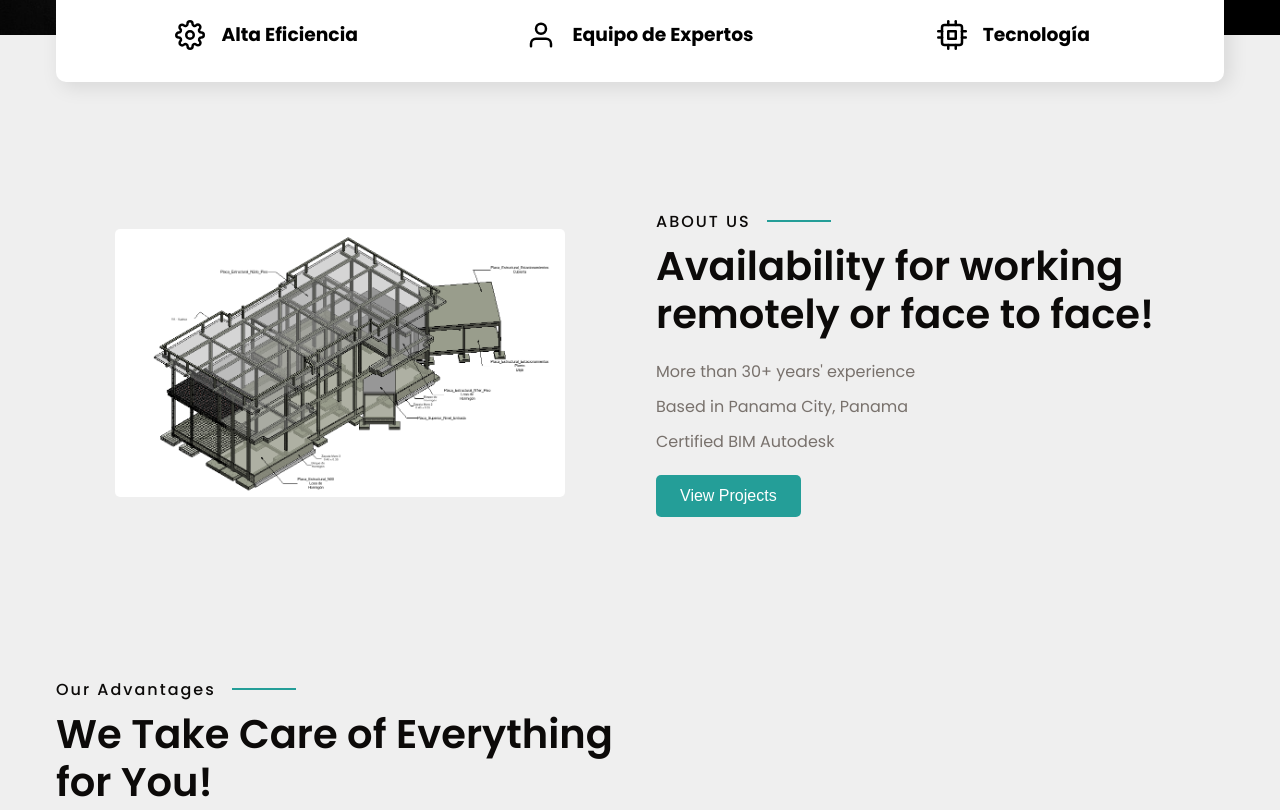
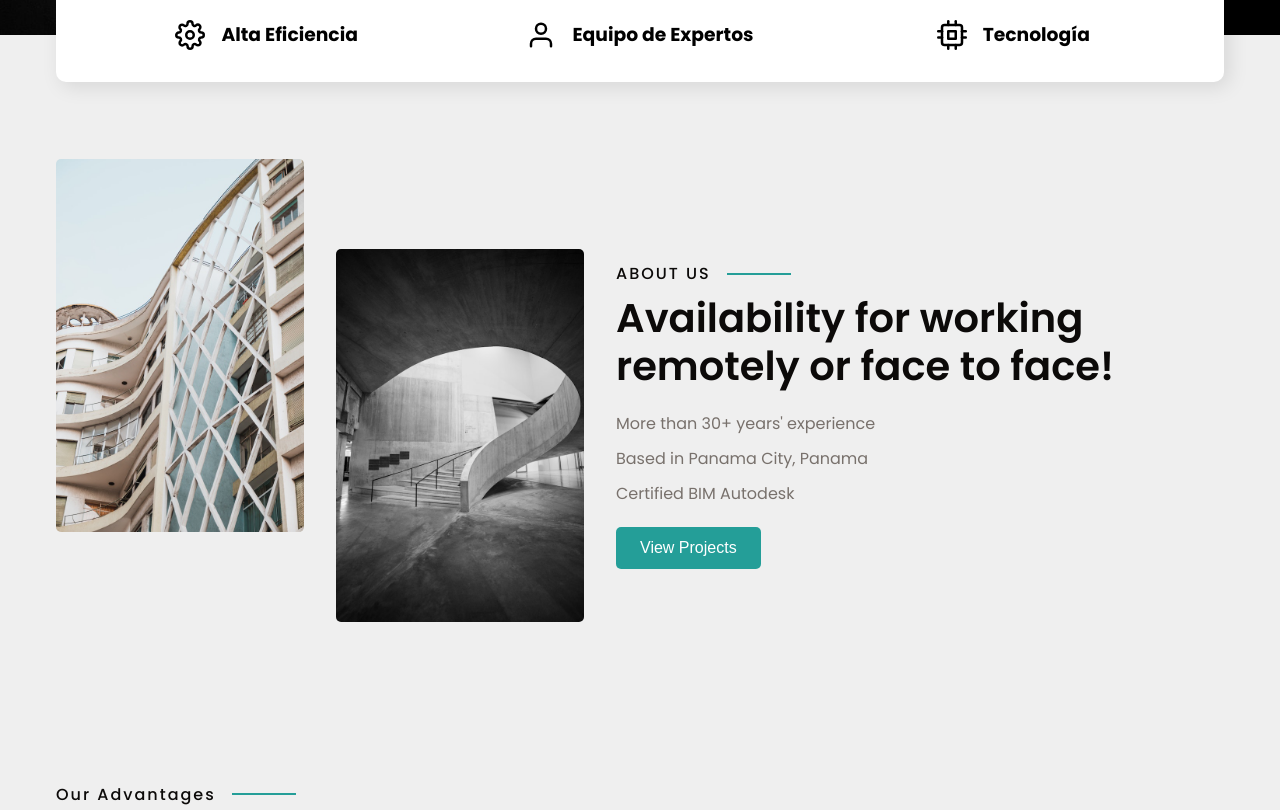
Before and after one commit to Endermanshoo1/Landing-ing, a plain HTML site: page index.html in a window 1280 px wide. Shown: the part 608-1418 px from the top of the page. Drawn offline with nearby package versions, Linux system fonts and the light colour scheme.

Commit message:
cambios css

```diff
--- a/index.html
+++ b/index.html
@@ -13,6 +13,7 @@
     <title>LP3D+I</title>
   </head>
   <body>
+    <div class="progress-bar" id="progressBar"></div>
     <header class="header">
       <nav>
         <div class="nav__bar">
@@ -61,7 +62,10 @@
 
     <section class="section__container about__container" id="about">
       <div class="about__image">
-        <img src="/img/3d-STR.01.png" alt="about" />
+        <img src="/img/architecture_1.jpg" alt="about" />
+      </div>
+      <div class="about__image2">
+        <img src="/img/architecture_2.jpg" alt="about" />
       </div>
       <div class="about__content">
         <p class="section__subheader">ABOUT US</p>
--- a/main.js
+++ b/main.js
@@ -32,6 +32,12 @@ ScrollReveal().reveal(".header__container h1", {
 
 // about container
 ScrollReveal().reveal(".about__image img", {
+  ...scrollRevealOption,
+  origin: "left",
+});
+
+// about container
+ScrollReveal().reveal(".about__image2 img", {
   ...scrollRevealOption,
   origin: "left",
 });
@@ -88,3 +94,11 @@ document.addEventListener("DOMContentLoaded", function () {
   animateCount(document.getElementById("completed-jobs-count"), 350, 2000);
   animateCount(document.getElementById("happy-customers-count"), 600, 2000);
 });
+
+window.onscroll = function() {
+  let scrollTop = document.documentElement.scrollTop || document.body.scrollTop;
+  let windowHeight = document.documentElement.scrollHeight - document.documentElement.clientHeight;
+  let scrollPercentage = (scrollTop / windowHeight) * 100;
+
+  document.getElementById('progressBar').style.width = scrollPercentage + '%';
+};
--- a/styles.css
+++ b/styles.css
@@ -242,10 +242,21 @@ nav {
   gap: 2rem;
 }
 
-.about__image img {
-  max-width: 450px;
-  margin: auto;
-  border-radius: 5px;
+.about__content{
+  width: 380px;
+}
+
+.about__image{
+  display: none;
+}
+
+.about__image2{
+  display: flex;
+    border-radius: 5px;
+    overflow: hidden;
+    width: 380px;
+    height: 373px;
+    margin-top: 17px;
 }
 
 .room__grid {
@@ -350,6 +361,7 @@ nav {
   grid-column: 1/3;
   padding: 2rem 4rem;
   background-color: var(--white);
+  margin-top: 70px;
 }
 
 .service__list {
@@ -405,6 +417,7 @@ nav {
   flex-wrap: wrap;
   border-radius: 10px;
   box-shadow: 5px 5px 20px rgba(0, 0, 0, 0.1);
+  background: white;
 }
 
 .banner__card {
@@ -592,8 +605,30 @@ nav {
   }
 
   .about__container {
-    grid-template-columns: repeat(2, 1fr);
+    grid-template-columns: repeat(4, 1fr);
     align-items: center;
+  }
+
+  .about__content{
+    width: 500px;
+  }
+
+  .about__image{
+    display: flex;
+    border-radius: 5px;
+    overflow: hidden;
+    width: 248px;
+    height: 373px;
+    margin-top: -140px;
+  }
+
+  .about__image2{
+    display: flex;
+      border-radius: 5px;
+      overflow: hidden;
+      width: 248px;
+      height: 373px;
+      margin-top: 40px;
   }
 
   .room__grid {
@@ -619,3 +654,20 @@ nav {
   width: 60px;
   height: 40px;
 }
+
+.progress-bar {
+  position: fixed;
+  top: 0;
+  left: 0;
+  height: 5px;
+  background-color: #f88d02ab;
+  width: 0;
+  transition: width 0.25s;
+  z-index: 1000;
+}
+
+@media (max-width: 600px) {
+  .progress-bar {
+      height: 3px; /* Ajusta la altura de la barra en pantallas pequeñas */
+  }
+}
```
Also changed, not shown: pages/commercial/commercial.css (+18 -0 lines), pages/commercial/commercial.js (+8 -0 lines), pages/commercial/index.html (+1 -0 lines), pages/industrial/index.html (+1 -0 lines), pages/industrial/industrial.css (+18 -0 lines), pages/industrial/industrial.js (+8 -0 lines), pages/residential/index.html (+1 -0 lines), pages/residential/residential.css (+18 -0 lines), pages/residential/residential.js (+8 -0 lines), img/architecture_1.jpg (added), img/architecture_2.jpg (added).
